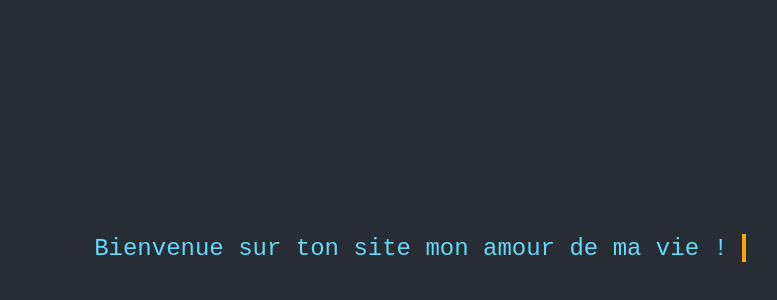
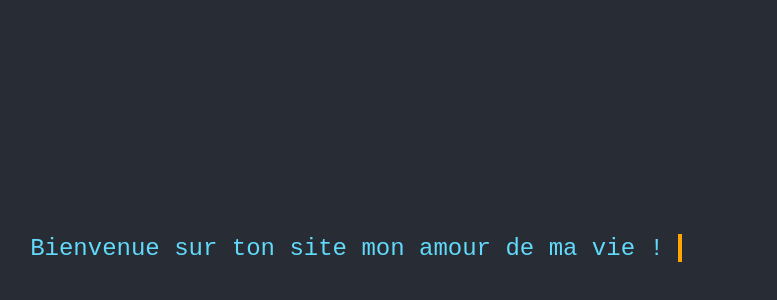
Before and after one commit to LuCassporki/MyLoveMyUnivers, a plain HTML site: page index.html in a window 1280 px wide. Shown: the part 152-452 px from the top of the page, without its empty margins (214-991 px from the left). Drawn offline with Linux system fonts and the light colour scheme.

```diff
--- a/style.css
+++ b/style.css
@@ -3,7 +3,7 @@
   justify-content: center;
   align-items: center;
   min-height: 100vh;
-  width: 100vw;
+  width: 90vw;
   background-color: #282c34;
   font-family: "Courier New", Courier, monospace;
   color: #61dafb;
@@ -13,7 +13,7 @@
 }
 
 /* Version Mobile (quand l'écran est petit) */
-@media (max-width: 600px) {
+@media (max-width: 400px) {
   body {
     font-size: 0.8em; /* On réduit un peu le texte pour qu'il ne dépasse pas */
     padding: 10px; /* On ajoute une petite marge de sécurité */
```
